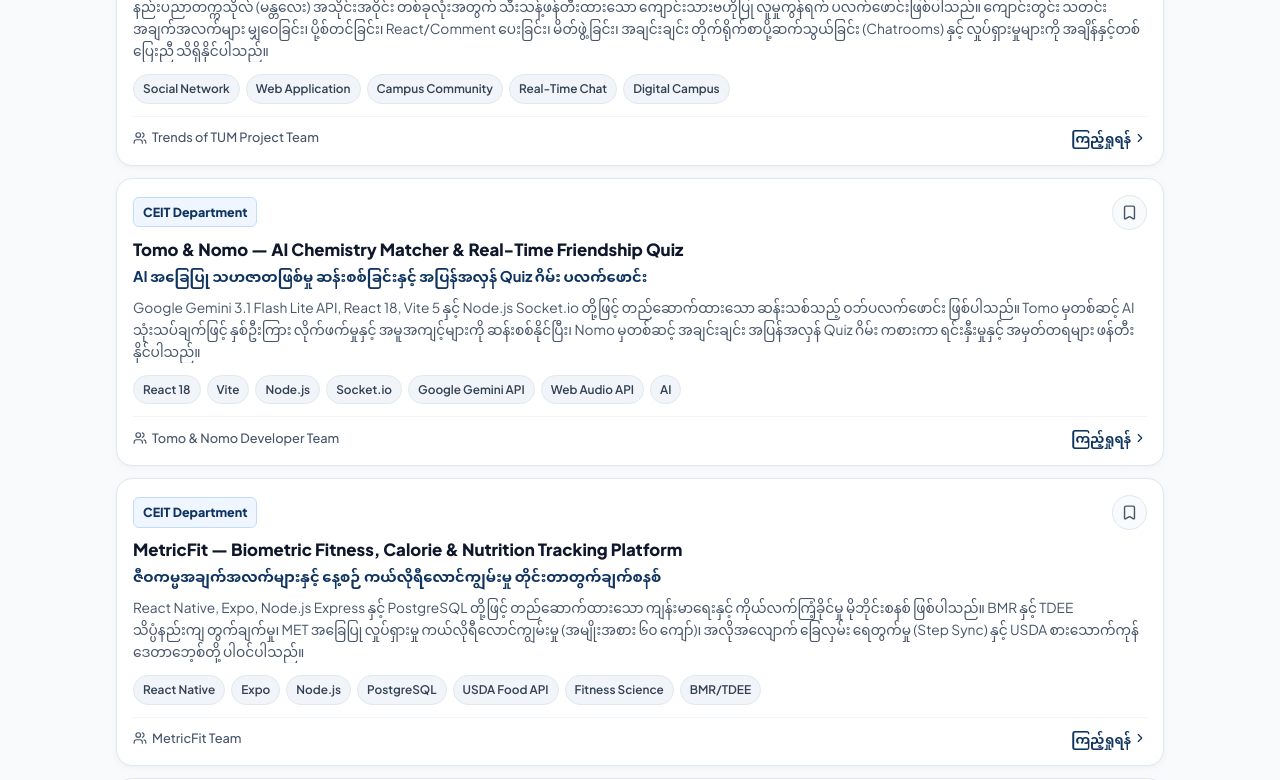
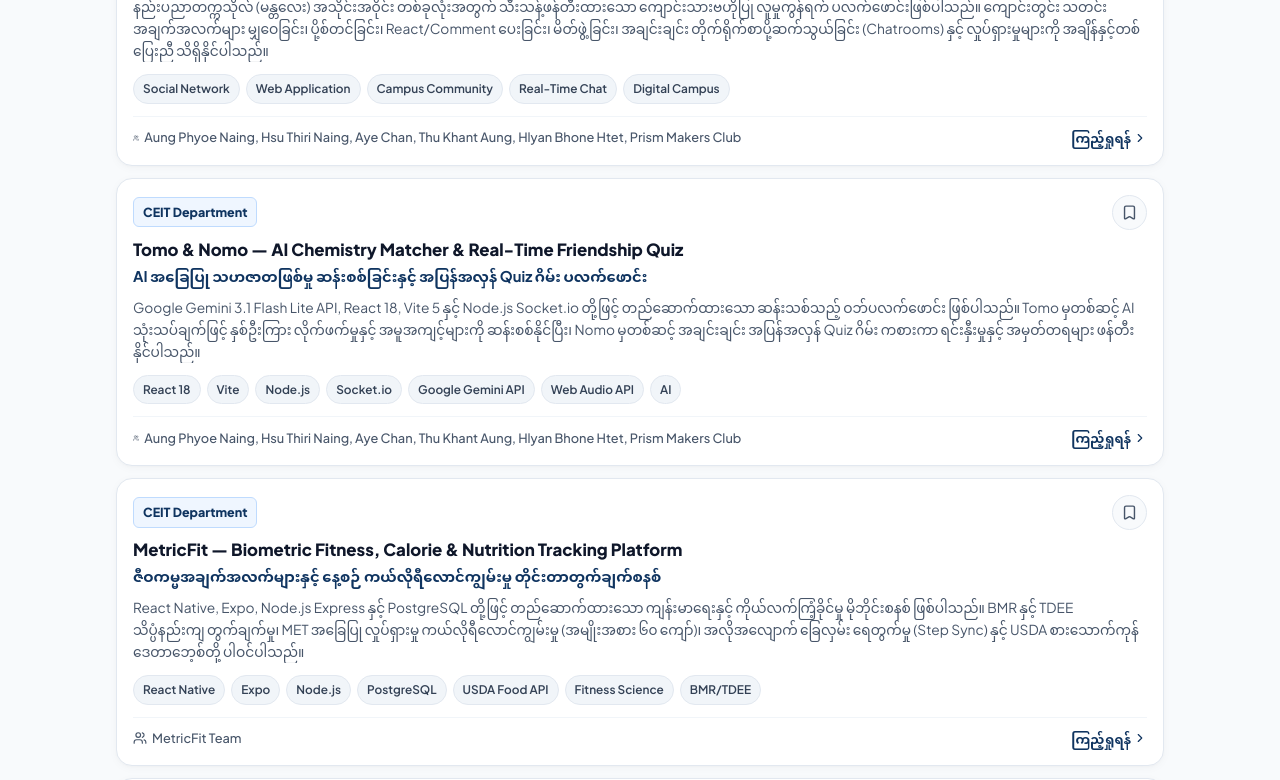
Before and after one commit to AungPhyoeNaing/tum-project-show, a React (Vite) app: page / in a window 1280 px wide. Shown: the part 1540-2320 px from the top of the page. Built offline with nearby package versions, Linux system fonts and the light colour scheme; a web font is replaced by a local one.

Commit message:
fix(data): update team members and supervisor for Trends of TUM, Tomo & Nomo, and WIDS projects

```diff
--- a/src/data/mockData.js
+++ b/src/data/mockData.js
@@ -121,9 +121,14 @@
         "tagline": "University-exclusive social platform for TUM students, professors, and staff.",
         "description": "နည်းပညာတက္ကသိုလ် (မန္တလေး) အသိုင်းအဝိုင်း တစ်ခုလုံးအတွက် သီးသန့်ဖန်တီးထားသော ကျောင်းသားဗဟိုပြု လူမှုကွန်ရက် ပလက်ဖောင်းဖြစ်ပါသည်။ ကျောင်းတွင်း သတင်းအချက်အလက်များ မျှဝေခြင်း၊ ပို့စ်တင်ခြင်း၊ React/Comment ပေးခြင်း၊ မိတ်ဖွဲ့ခြင်း၊ အချင်းချင်း တိုက်ရိုက်စာပို့ဆက်သွယ်ခြင်း (Chatrooms) နှင့် လှုပ်ရှားမှုများကို အချိန်နှင့်တစ်ပြေးညီ သိရှိနိုင်ပါသည်။",
         "team": [
-          "Trends of TUM Project Team"
+          "Aung Phyoe Naing",
+          "Hsu Thiri Naing",
+          "Aye Chan",
+          "Thu Khant Aung",
+          "Hlyan Bhone Htet",
+          "Prism Makers Club"
         ],
-        "supervisor": "Department of Computer Engineering and Information Technology",
+        "supervisor": "Daw Ei Ei Khaing (Lecturer, Department of CEIT)",
         "tags": [
           "Social Network",
           "Web Application",
@@ -146,9 +151,14 @@
         "tagline": "Interactive web app powered by Google Gemini API, Node.js Socket.io, and Web Audio synthesis.",
         "description": "Google Gemini 3.1 Flash Lite API, React 18, Vite 5 နှင့် Node.js Socket.io တို့ဖြင့် တည်ဆောက်ထားသော ဆန်းသစ်သည့် ဝဘ်ပလက်ဖောင်း ဖြစ်ပါသည်။ Tomo မှတစ်ဆင့် AI သုံးသပ်ချက်ဖြင့် နှစ်ဦးကြား လိုက်ဖက်မှုနှင့် အမူအကျင့်များကို ဆန်းစစ်နိုင်ပြီး၊ Nomo မှတစ်ဆင့် အချင်းချင်း အပြန်အလှန် Quiz ဂိမ်း ကစားကာ ရင်းနှီးမှုနှင့် အမှတ်တရများ ဖန်တီးနိုင်ပါသည်။",
         "team": [
-          "Tomo & Nomo Developer Team"
+          "Aung Phyoe Naing",
+          "Hsu Thiri Naing",
+          "Aye Chan",
+          "Thu Khant Aung",
+          "Hlyan Bhone Htet",
+          "Prism Makers Club"
         ],
-        "supervisor": "Department of Computer Engineering and Information Technology",
+        "supervisor": "Daw Ei Ei Khaing (Lecturer, Department of CEIT)",
         "tags": [
           "React 18",
           "Vite",
@@ -200,9 +210,14 @@
         "tagline": "Low-cost wireless security sentinel detecting Deauth, Evil Twin, and ARP Spoofing attacks.",
         "description": "ESP32 Dual-Core မိုက်ခရိုကွန်ထရိုလာနှင့် Python Scapy နည်းပညာကို အသုံးပြု၍ Wi-Fi ကွန်ရက်လုံခြုံရေးကို အချိန်နှင့်တစ်ပြေးညီ စောင့်ကြည့်စစ်ဆေးသည့် စနစ်ဖြစ်ပါသည်။ 2.4GHz Band အတွင်းရှိ Deauthentication တိုက်ခိုက်မှု၊ Evil Twin AP လိုင်းတုများနှင့် ARP Spoofing များကို စက္ကန့်ပိုင်းအတွင်း ဖမ်းဆီးဖော်ထုတ်ကာ အသံနှင့် Visual Dashboard နှစ်မျိုးစလုံးဖြင့် သတိပေးချက် ထုတ်ပေးပါသည်။",
         "team": [
-          "WIDS Security Research Team"
+          "Aung Phyoe Naing",
+          "Hsu Thiri Naing",
+          "Aye Chan",
+          "Thu Khant Aung",
+          "Hlyan Bhone Htet",
+          "Prism Makers Club"
         ],
-        "supervisor": "Department of Computer Engineering and Information Technology",
+        "supervisor": "Daw Ei Ei Khaing (Lecturer, Department of CEIT)",
         "tags": [
           "ESP32",
           "Cybersecurity",
```
